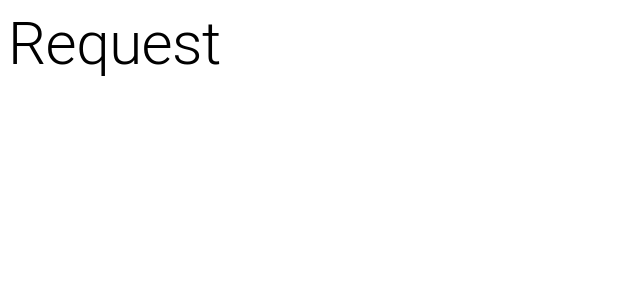
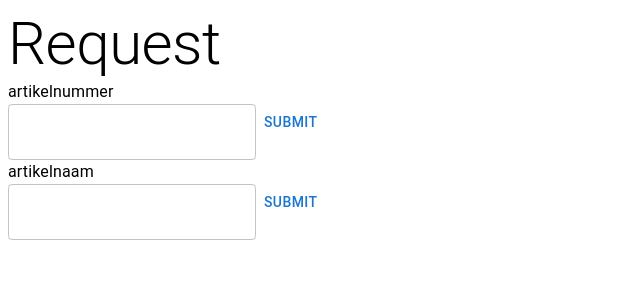
Before and after one commit to WimDC/project-reactts-wimdc, a React (Vite) app: page /request in a window 1280 px wide. Shown: the top 300 px of the page, without its empty margins (0-640 px from the left). Built offline with nearby package versions, Linux system fonts and the light colour scheme.

Commit message:
2nd commit

```diff
--- /dev/null
+++ b/src/Components/InputBox.tsx
@@ -0,0 +1,26 @@
+import { TextField, Button, Box, Typography} from "@mui/material"
+
+export const InputBox = ({inputText, setInputText, fieldName}) => {
+
+const onChange = (event) => {
+    setInputText(event.target.value);
+    console.log(event.target.value);
+}
+
+const onSubmit = () => {
+        setInputText[inputText];
+        console.log(setInputText);
+        setInputText("");
+    }
+
+    return (
+
+
+        <Box>
+            <Typography>{fieldName}</Typography>
+             <TextField type="text" value={inputText} onChange={onChange}></TextField>
+             <Button onClick={() => onSubmit()}>Submit</Button>
+             <Typography>{inputText}</Typography>
+        </Box>
+    )
+}
--- /dev/null
+++ b/src/Components/RequestBox.tsx
@@ -0,0 +1,14 @@
+import { Box, Typography } from "@mui/material"
+import { InputBox } from "./InputBox"
+import { useState } from 'react'
+
+export const RequestBox = () => {
+const [inputText, setInputText] = useState("");
+
+    return (
+        <Box>
+            <InputBox inputText={inputText} setInputText={setInputText} fieldName="artikelnummer"/>
+            <InputBox inputText={inputText} setInputText={setInputText} fieldName="artikelnaam"/>
+        </Box>
+    )
+}
--- a/src/Pages/BottomNavigation/BottomNavigation.tsx
+++ b/src/Pages/BottomNavigation/BottomNavigation.tsx
@@ -5,7 +5,8 @@ import { useState } from 'react'
 
 const pages = [
     {label: "Home", icon: <SlHome />, route: "/"},
-    {label: "Login", icon: <SlLogin />, route: "/login"}
+    {label: "Login", icon: <SlLogin />, route: "/login"},
+    {label: "Request", icon: <SlLogin />, route: "/request"}
 ]
 
 export const BottomNavigationWrapper = () => {
--- a/src/Pages/Home/Home.tsx
+++ b/src/Pages/Home/Home.tsx
@@ -3,6 +3,8 @@ import { Link } from "react-router-dom"
 import { BottomNavigationWrapper } from "../BottomNavigation/BottomNavigation"
 
 export const Home = () => {
+fetch
+
     return(
          <Box>
             <Typography variant="h2">HOME</Typography>
--- a/src/Pages/Request/Request.tsx
+++ b/src/Pages/Request/Request.tsx
@@ -1,9 +1,14 @@
 import { Box, Typography } from '@mui/material'
+import { RequestBox } from '../../Components/RequestBox';
 
 export const Request = () => {
+
+    const articles = [{id: 1, name: 'lfkhf'}]
+
     return (
         <Box>
             <Typography variant='h2'>Request</Typography>
+            <RequestBox />
         </Box>
     )
 }
--- /dev/null
+++ b/src/Pages/Stocks/Stocks.tsx
@@ -0,0 +1 @@
+const stocks = [{}];
```
Also changed, not shown: src/Pages/StockDetail/StockDetail.tsx (added).
